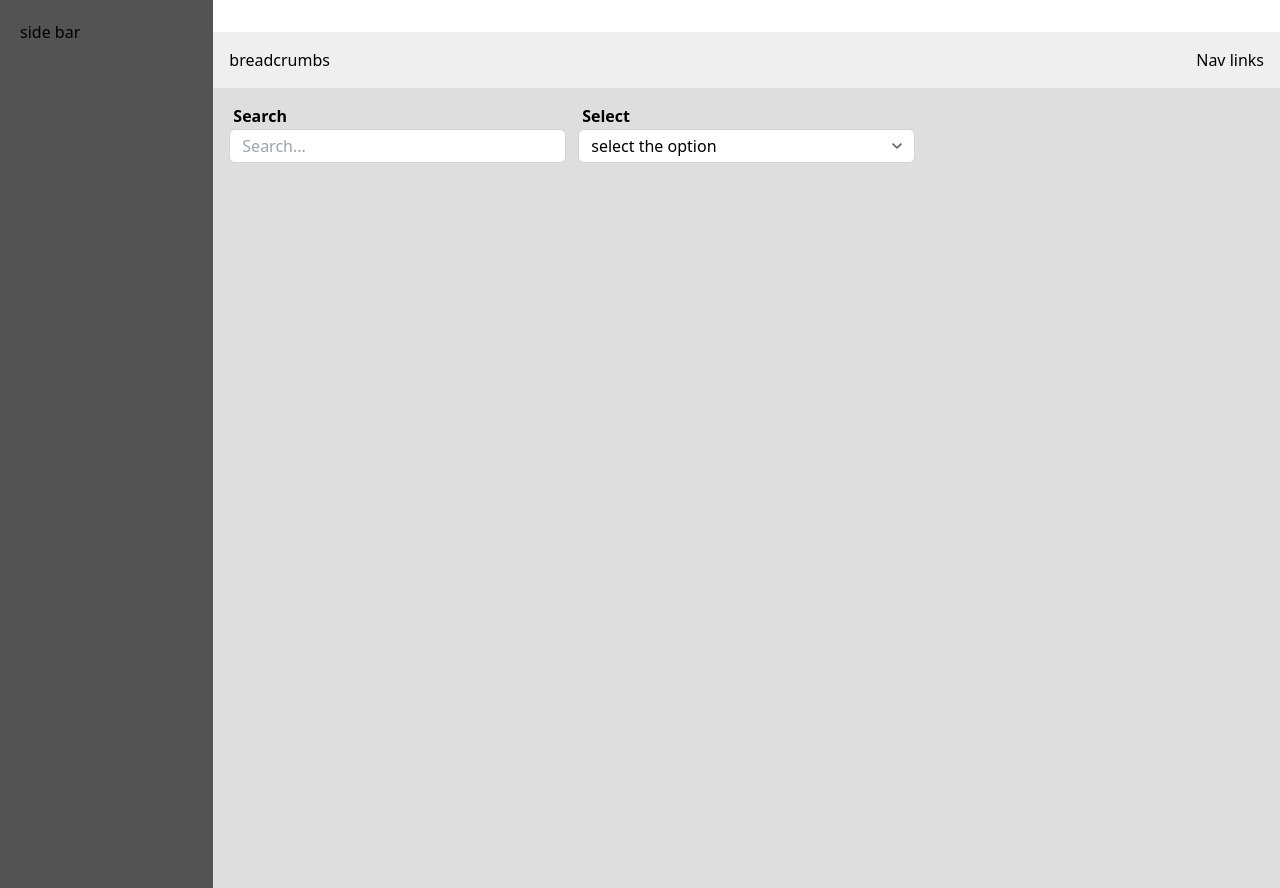
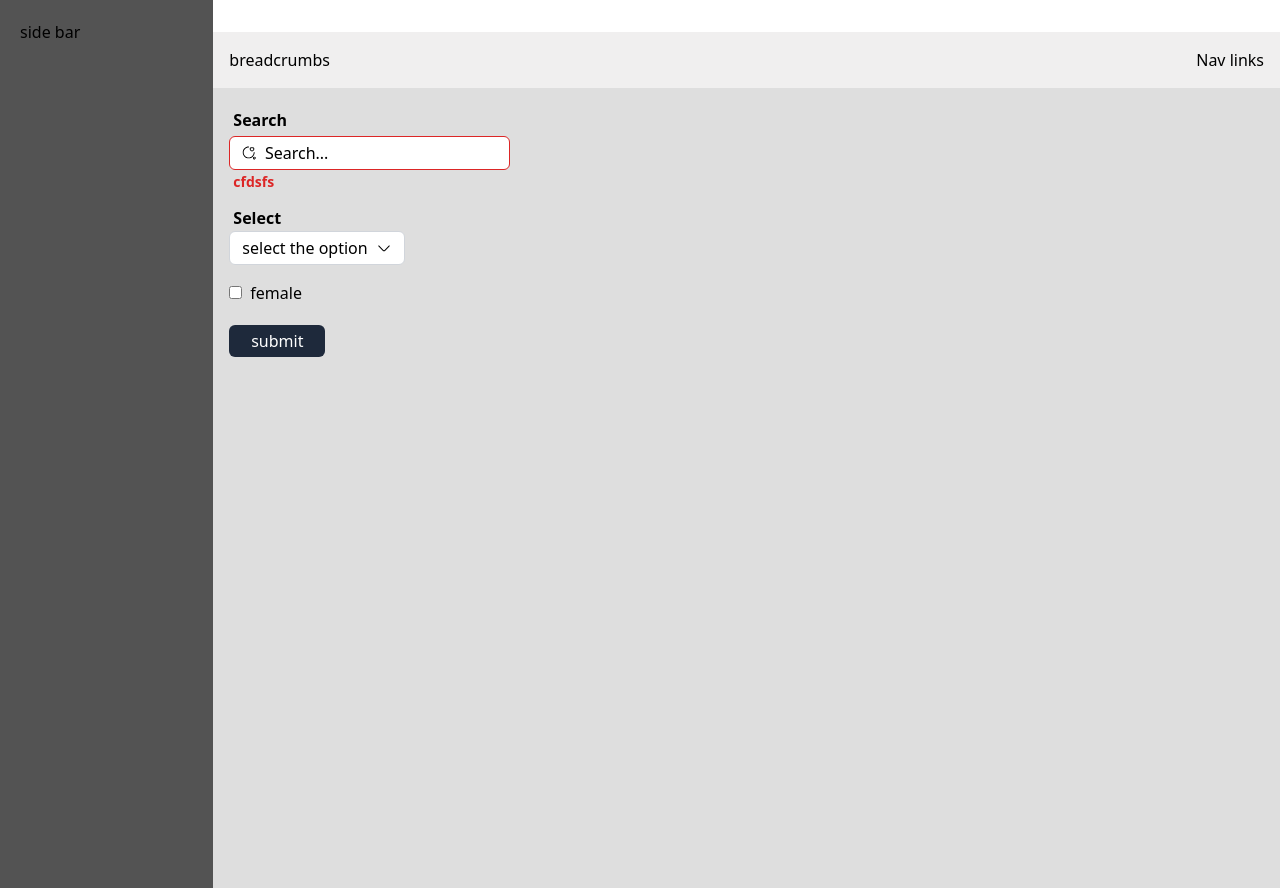
Before and after one commit to fatemehoseinzade/MVC-Screaming-arch, a React (Vite) app: page /panel in a window 1280 px wide. Built offline with nearby package versions, Linux system fonts and the light colour scheme.

Commit message:
complete comp

```diff
--- a/src/components/button/button.tsx
+++ b/src/components/button/button.tsx
@@ -1,6 +1,8 @@
-import { forwardRef } from 'react';
+import clsx from 'clsx';
+import { forwardRef, MouseEventHandler } from 'react';
 
-interface ButtonProps {
+interface ButtonProps
+{
   label: string;
   loading?: boolean;
   size?: 'sm' | 'md' | 'lg';
@@ -8,9 +10,12 @@ interface ButtonProps {
   mode?: 'disable' | 'inside' | 'fill';
   icon?: string;
   iconPosition?: 'right' | 'left';
+  className?: string;
+  onClick?: MouseEventHandler<HTMLButtonElement>;
 }
 
-const Button = forwardRef<HTMLDivElement, ButtonProps>((props, ref) => {
+const Button = forwardRef<HTMLButtonElement, ButtonProps>((props, ref) =>
+{
   const {
     label,
     loading = false,
@@ -19,15 +24,17 @@ const Button = forwardRef<HTMLDivElement, ButtonProps>((props, ref) => {
     mode = 'fill',
     icon,
     iconPosition = 'left',
+    className,
+    onClick,
     ...rest
   } = props;
 
   return (
-    <div ref={ref} className={`btn btn-${color} btn-${size} `} {...rest}>
+    <button ref={ref} className={clsx(`bg-slate-800 text-white rounded-md w-24 h-8`, className)} onClick={onClick} {...rest}>
       {/* {loading && <ClipLoader color={color} loading={loading} size={20} />} */}
       {icon && <img src={icon} alt={label} />}
       {label}
-    </div>
+    </button>
   );
 });
 
--- a/src/components/checkbox/checkbox.tsx
+++ b/src/components/checkbox/checkbox.tsx
@@ -1,12 +1,27 @@
-interface CheckboxProps {
+import clsx from "clsx";
+
+interface CheckboxProps
+{
   label: string;
   value: boolean;
+  readOnly?: boolean;
+  className?: string;
+  disabled?: boolean;
+  onChange?: (val: boolean) => void;
 }
-const Checkbox = (props: CheckboxProps) => {
-  const { label, value } = props;
+const Checkbox = (props: CheckboxProps) =>
+{
+  const { label, value, readOnly = false, disabled = false, className, onChange } = props;
+
+  const onCheck = () =>
+  {
+    if (disabled || readOnly || onChange == null) { return };
+    onChange(!value)
+  }
+
   return (
-    <div className="flex flex-row items-center gap-2">
-      <input type="checkbox" checked={value} className="outline-none" />
+    <div className={clsx("flex flex-row items-center gap-2 cursor-pointer", className)} onClick={onCheck}>
+      <input type="checkbox" checked={value} className={"outline-none"} readOnly={readOnly} disabled={disabled} />
       <p className="text-md font-normal">{label}</p>
     </div>
   );
--- a/src/components/input/input.tsx
+++ b/src/components/input/input.tsx
@@ -1,42 +1,81 @@
-import { ChangeEvent, forwardRef, useState } from 'react';
+import { ChangeEvent, forwardRef } from 'react';
 import clsx from 'clsx';
+import { FieldStatus } from '../../types/global-types';
+import { Icon } from '../../icons';
 
-interface InputProps {
+interface InputProps
+{
   label?: string;
   type?: 'text' | 'number' | 'file';
   placeholder?: string;
   value: string;
-  className?: string;
+  containerClassName?: string;
   readonly?: boolean;
   errorMessage?: string;
   onChange?: (value: string) => void;
+  startIcon?: Icon | JSX.Element;
+  endIcon?: Icon | JSX.Element;
+  status?: FieldStatus;
 }
 
-const Input = forwardRef<HTMLInputElement, InputProps>((props, ref) => {
-  const { label, type = 'text', placeholder, className, readonly, errorMessage, onChange, ...rest } = props;
+const Input = forwardRef<HTMLInputElement, InputProps>((props, ref) =>
+{
+  const {
+    label,
+    type = 'text',
+    placeholder,
+    containerClassName,
+    readonly,
+    errorMessage,
+    onChange,
+    startIcon: StartIcon,
+    endIcon: EndIcon,
+    status = 'default',
+    ...rest
+  } = props;
 
-  const handleChange = (event: ChangeEvent<HTMLInputElement>): void => {
-    if (onChange == null) {
+  const _onChange = (event: ChangeEvent<HTMLInputElement>): void =>
+  {
+    if (onChange == null)
+    {
       return;
     }
     onChange(event.target.value);
   };
 
   return (
-    <div className="flex flex-col" ref={ref}>
-      {label && <label className="ms-1 font-bold mb-[0.5px]">{label}</label>}
+    <div className="flex flex-col">
+
+      {label && <label className="ms-1 font-bold leading-8">{label}</label>}
+
+
+      <div
+        className={clsx(
+          'flex flex-row items-center gap-2 border border-gray-300 bg-white rounded-md px-3 py-1 overflow-hidden',
+          containerClassName,
+          { 'border-red-600': errorMessage }
+        )}
+      >
+        {(StartIcon != null && typeof StartIcon === 'function') && (<StartIcon dimensions={24} />)}
+        {(StartIcon != null && typeof StartIcon !== 'function') && (StartIcon)}
+
         <input
           ref={ref}
           type={type}
           disabled={readonly}
           placeholder={placeholder}
-        className={clsx(className, 'border border-gray-300 rounded-md px-3 py-1 outline-none', {
-          'border-red-600': errorMessage
-        })}
-        onChange={handleChange}
+          className={clsx('w-full leading-6 focus:outline-none bg-transparent autofill:bg-transparent text-start',
+            'text-[--text-default-strong] placeholder:text-[--text-default-placeholder] disabled:text-[--text-disable-placeholder] ')}
+          onChange={_onChange}
           {...rest}
         />
-      <p className="text-red-600 ms-1 text-sm mt-1">{errorMessage}</p>
+
+        {(EndIcon != null && typeof EndIcon === 'function') && (<EndIcon dimensions={24} />)}
+        {(EndIcon != null && typeof EndIcon !== 'function') && (EndIcon)}
+
+      </div>
+
+      <p className="text-red-600 ms-1 text-sm leading-6 font-semibold">{errorMessage}</p>
     </div>
   );
 });
--- a/src/components/select/select.tsx
+++ b/src/components/select/select.tsx
@@ -3,21 +3,25 @@ import { Option } from '../../types/global-types';
 import clsx from 'clsx';
 import Checkbox from '../checkbox/checkbox';
 import { useClickOutside } from '../../hooks/click-outside-element';
-import Input from '../input/input';
-import { useDebounce } from '../../hooks/debounce';
+// import Input from '../input/input';
+// import { useDebounce } from '../../hooks/debounce';
+import { OutlineArrowDown1Icon, OutlineArrowUp1Icon, OutlineCloseIcon } from '../../icons';
 
-interface SelectProps {
+interface SelectProps
+{
   label?: string;
   placeholder?: string;
   options: Array<Option>;
   multi?: boolean;
   readonly?: boolean;
-  className?: string;
+  containerClassname?: string;
   errorMessage?: string;
-  onSelect: Dispatch<SetStateAction<string[]>>;
+  selected: Array<Option>;
+  onSelect: Dispatch<SetStateAction<Array<Option>>>;
 }
 
-const Select = forwardRef<HTMLInputElement, SelectProps>((props, ref) => {
+const Select = forwardRef<HTMLInputElement, SelectProps>((props, ref) =>
+{
   const {
     label,
     placeholder = 'select the option',
@@ -25,67 +29,95 @@ const Select = forwardRef<HTMLInputElement, SelectProps>((props, ref) => {
     options,
     multi = true,
     readonly = false,
-    className,
+    containerClassname,
+    selected,
     onSelect,
     ...rest
   } = props;
 
   const [openDropdown, setOpenDropDown] = useState(false);
-  const [selectedOptions, setSelectedOptions] = useState<Array<Option>>([]);
+  const [selectedOptions, setSelectedOptions] = useState<Array<Option>>(selected);
   // const [searchLabel, setSearchLabel] = useState('');
   // const [searchedOptions, setSearchOptions] = useState<Array<Option>>(options);
 
   const selectRef = useRef<HTMLDivElement>(null);
   useClickOutside(selectRef, () => setOpenDropDown(false));
 
-  const onToggleDropDown = (): void => {
+
+  const onToggleDropDown = (): void =>
+  {
     setOpenDropDown(!openDropdown);
   };
 
-  const isItemSelected = (option: Option): boolean => {
+  const isItemSelected = (option: Option): boolean =>
+  {
     const isSelected = selectedOptions.find((item) => item.value === option.value);
 
-    if (!!isSelected) {
+    if (!!isSelected)
+    {
       return true;
     }
     return false;
   };
 
-  const addItemToList = (option: Option): void => {
-    if (!multi) setSelectedOptions([option]);
-    else setSelectedOptions([...selectedOptions, option]);
-  };
+  const addItemToList = (option: Option): void =>
+  {
 
-  const removeItemFromList = (option?: Option, e?: any): void => {
-    if (e && e.stopPropagation) e.stopPropagation();
-    if (!multi) setSelectedOptions([]);
-    else {
-      const filterdList = selectedOptions.filter((item) => item.value !== option?.value);
-      setSelectedOptions(filterdList);
+    if (!multi)
+    {
+      setSelectedOptions([option]);
+      onSelect([option])
+    }
+    else
+    {
+      setSelectedOptions([...selectedOptions, option]);
+      onSelect([...selectedOptions, option])
     }
   };
 
-  const handleSelect = (option: Option): void => {
-    if (!isItemSelected(option)) {
+  const removeItemFromList = (option?: Option, e?: any): void =>
+  {
+    if (e && e.stopPropagation) e.stopPropagation();
+    if (!multi)
+    {
+      setSelectedOptions([]);
+      onSelect([])
+    }
+    else
+    {
+      const filterdList = selectedOptions.filter((item) => item.value !== option?.value);
+      setSelectedOptions(filterdList);
+      onSelect(filterdList)
+    }
+  };
+
+  const handleSelect = (option: Option): void =>
+  {
+    if (!isItemSelected(option))
+    {
       addItemToList(option);
-    } else if (multi) {
+    } else if (multi)
+    {
       removeItemFromList(option);
     }
   };
 
-  const setSelectValue = (): JSX.Element => {
-    if (selectedOptions.length > 0) {
+  const SelectedOptions = (): JSX.Element =>
+  {
+    if (selectedOptions.length > 0)
+    {
       if (!multi) return <p>{selectedOptions[0].label}</p>;
       else
         return (
           <div className="flex flex-row">
             {selectedOptions.map((option) => (
               <div
-                className="bg-gray-100 px-2 mx-1 flex items-center gap-2"
+                key={option.value}
+                className="bg-gray-100 px-1 mx-1 flex items-center gap-1 rounded-md"
                 onClick={(e) => removeItemFromList(option, e)}
               >
                 <p>{option.label}</p>
-                <img alt="" src={'./assets/svg/close.svg'} />
+                <OutlineCloseIcon dimensions={18} />
               </div>
             ))}
           </div>
@@ -102,21 +134,21 @@ const Select = forwardRef<HTMLInputElement, SelectProps>((props, ref) => {
   // useDebounce(onSearch);
 
   return (
-    <div className="relative flex flex-col min-w-44 " ref={selectRef}>
-      {/* Title */}
+    <div className="relative flex flex-col min-w-44" ref={selectRef}>
+
       {label && <label className="ms-1 font-bold mb-[0.5px]">{label}</label>}
-      {/* Main Part */}
+
+
       <div
         className={clsx(
           'w-full flex flex-row justify-between items-center bg-white border border-gray-300 rounded-md px-3 py-1 cursor-pointer',
-          {
-            'border-red-600 bg-red-50': errorMessage
-          }
+          containerClassname,
+          { 'border-red-600 bg-red-50': errorMessage }
         )}
         onClick={onToggleDropDown}
       >
-        <div className="flex flex-row gap-1 ">
-          {setSelectValue()}
+        <div className="flex flex-row gap-1">
+          {SelectedOptions()}
 
           {/* <input
             value={searchLabel}
@@ -124,6 +156,7 @@ const Select = forwardRef<HTMLInputElement, SelectProps>((props, ref) => {
             className="outline-none border-none p-0"
           /> */}
         </div>
+
         {multi ? (
           // <div className="flex flex-row items-center divide-x">
           //   {selectedOptions.length > 0 && (
@@ -132,34 +165,37 @@ const Select = forwardRef<HTMLInputElement, SelectProps>((props, ref) => {
           //     </div>
           //   )}
 
-          <img alt="" src={'/assets/svg/arrow-bottom.svg'} className={clsx({ 'rotate-180': openDropdown })} />
+          <>
+            {openDropdown ? <OutlineArrowUp1Icon /> : <OutlineArrowDown1Icon />}
+          </>
+          // </div>
         ) : (
-          // </div>
           selectedOptions.length > 0 && (
-            <div className="w-3" onClick={() => removeItemFromList()}>
-              <img alt="" src={'./assets/svg/close.svg'} />
-            </div>
+            <OutlineCloseIcon dimensions={20} onClick={() => removeItemFromList()} />
           )
         )}
       </div>
-      {/* Dropdown */}
+
+
       {openDropdown && (
         <div className="absolute top-14 flex flex-col w-full bg-white border border-gray-300 rounded-md mt-1 overflow-y-scroll max-h-32 scroll-smooth no-scrollbar overflow-x-hidden">
-          {options.map((option, index) => {
+          {options.map((option, index) =>
+          {
             return (
               <div
+                key={option.value}
                 className={clsx('px-3 py-1 cursor-pointer hover:scale-[1.01] hover:bg-gray-100', {
                   'border-b border-gray-200': index != options.length - 1
-                })}
+                }, isItemSelected(option) && 'bg-gray-100')}
                 onClick={() => handleSelect(option)}
               >
-                {!multi ? option.label : <Checkbox value={isItemSelected(option)} label={option.label} />}
+                {!multi ? option.label : <Checkbox value={isItemSelected(option)} label={option.label} readOnly />}
               </div>
             );
           })}
         </div>
       )}
-      {/* Error Handling */}
+
       <p className="text-red-600 ms-1 text-sm mt-1">{errorMessage}</p>
     </div>
   );
--- a/src/components/topbar/topbar.tsx
+++ b/src/components/topbar/topbar.tsx
@@ -1,10 +1,9 @@
-import Button from '../button/button';
 
-const Topbar = () => {
+const Topbar = () =>
+{
   return (
     <div className="w-full grid grid-cols-4 gap-4 bg-white justify-between items-center p-4">
       <div className="flex flex-row justify-around items-center">
-        <Button label={''} />
       </div>
     </div>
   );
--- /dev/null
+++ b/src/icons/index.tsx
@@ -0,0 +1,59 @@
+import { SVGAttributes } from "react";
+
+export interface IconProps extends SVGAttributes<SVGElement>
+{
+    dimensions?: number;
+}
+
+export type Icon = (props: IconProps) => JSX.Element;
+
+const defaultDimension = 16;
+
+export const OutlineCloseIcon = ({ dimensions = defaultDimension, ...rest }: IconProps): JSX.Element =>
+{
+    return (
+        <svg viewBox='0 0 52 52' width={dimensions} height={dimensions} {...rest}>
+            <path d='M36.3417 17.9567L17.9569 36.3414C17.3288 36.9696 16.287 36.9696 15.6588 36.3414C15.0307 35.7133 15.0307 34.6715 15.6588 34.0433L34.0436 15.6586C34.6717 15.0304 35.7135 15.0304 36.3417 15.6586C36.9698 16.2867 36.9698 17.3285 36.3417 17.9567Z' />
+            <path d='M36.3417 36.3414C35.7135 36.9696 34.6717 36.9696 34.0436 36.3414L15.6588 17.9567C15.0307 17.3285 15.0307 16.2867 15.6588 15.6586C16.287 15.0304 17.3288 15.0304 17.9569 15.6586L36.3417 34.0433C36.9698 34.6715 36.9698 35.7133 36.3417 36.3414Z' />
+        </svg>
+    )
+}
+
+export const OutlineSearchFavoriteIcon = ({ dimensions = defaultDimension, ...rest }: IconProps): JSX.Element =>
+{
+    return (
+        <svg viewBox='0 0 52 52' width={dimensions} height={dimensions} {...rest}>
+            <path d='M23.833 44.9585C12.1763 44.9585 2.70801 35.4902 2.70801 23.8335C2.70801 12.1768 12.1763 2.7085 23.833 2.7085C24.7213 2.7085 25.458 3.44516 25.458 4.3335C25.458 5.22183 24.7213 5.9585 23.833 5.9585C13.9747 5.9585 5.95801 13.9752 5.95801 23.8335C5.95801 33.6918 13.9747 41.7085 23.833 41.7085C33.6913 41.7085 41.708 33.6918 41.708 23.8335C41.708 22.9452 42.4447 22.2085 43.333 22.2085C44.2213 22.2085 44.958 22.9452 44.958 23.8335C44.958 35.4902 35.4897 44.9585 23.833 44.9585Z' />
+            <path d='M35.75 20.6702C33.7567 20.6702 29.12 18.2436 27.69 13.7802C26.715 10.7252 27.8417 6.7169 31.3734 5.56857C32.89 5.07023 34.4717 5.30857 35.7284 6.11023C36.9634 5.30857 38.5884 5.0919 40.105 5.56857C43.6367 6.7169 44.785 10.7252 43.7884 13.7802C42.38 18.3302 37.505 20.6702 35.75 20.6702ZM30.7884 12.8052C31.785 15.9469 35.165 17.3769 35.7717 17.4419C36.465 17.3769 39.78 15.7736 40.69 12.8269C41.1884 11.2452 40.69 9.20857 39.1084 8.68857C38.4367 8.4719 37.5267 8.6019 37.0934 9.23023C36.79 9.68524 36.3134 9.94523 35.7717 9.9669C35.2734 9.98857 34.7317 9.72857 34.4284 9.29523C33.93 8.58023 33.02 8.4719 32.37 8.6669C30.81 9.1869 30.29 11.2236 30.7884 12.8052Z' />
+            <path d='M43.6797 49.3783C43.5064 49.3783 43.333 49.3567 43.1814 49.335C42.163 49.205 40.3214 48.5117 39.2814 45.4133C38.7397 43.7883 38.9347 42.1633 39.823 40.9283C40.7114 39.6933 42.2064 39 43.918 39C46.128 39 47.8614 39.845 48.6414 41.34C49.4214 42.835 49.2047 44.7417 47.9697 46.5833C46.4314 48.9017 44.763 49.3783 43.6797 49.3783ZM42.3797 44.395C42.748 45.5217 43.268 46.085 43.6147 46.1283C43.9614 46.1717 44.6114 45.76 45.283 44.785C45.9114 43.8533 45.9547 43.1817 45.803 42.8783C45.6514 42.575 45.0447 42.25 43.918 42.25C43.2464 42.25 42.748 42.4667 42.4664 42.835C42.2064 43.2033 42.163 43.7667 42.3797 44.395Z' />
+        </svg>
+    );
+};
+
+export const OutlineArrowBottomIcon = ({ dimensions = defaultDimension, ...rest }: IconProps): JSX.Element =>
+{
+    return (
+        <svg viewBox='0 0 52 52' width={dimensions} height={dimensions} {...rest}>
+            <path d='M26 40.625C22.9233 40.625 20.1067 38.675 18.07 35.1433L12.285 25.1117C10.2267 21.58 9.96668 18.1783 11.505 15.5133C13.0433 12.8483 16.1417 11.375 20.215 11.375H31.785C35.8583 11.375 38.9567 12.8483 40.495 15.5133C42.0333 18.1783 41.7517 21.6017 39.715 25.1333L33.93 35.165C31.8933 38.675 29.0767 40.625 26 40.625ZM20.215 14.625C17.3333 14.625 15.2533 15.5133 14.3217 17.1383C13.3683 18.7633 13.65 21.0167 15.08 23.4867L20.865 33.5183C22.295 36.01 24.115 37.375 25.9783 37.375C27.8417 37.375 29.6617 36.01 31.0917 33.5183L36.8767 23.4867C38.3067 20.995 38.5883 18.7417 37.6567 17.1167C36.725 15.4917 34.6233 14.6033 31.7633 14.6033H20.215V14.625Z' />
+        </svg>
+    );
+};
+
+
+export const OutlineArrowUp1Icon = ({ dimensions = defaultDimension, ...rest }: IconProps): JSX.Element =>
+{
+    return (
+        <svg viewBox='0 0 52 52' width={dimensions} height={dimensions} {...rest}>
+            <path d='M43.1603 34.2333C42.7486 34.2333 42.337 34.0817 42.012 33.7567L27.8853 19.63C26.8453 18.59 25.1553 18.59 24.1153 19.63L9.98862 33.7567C9.36029 34.385 8.32029 34.385 7.69195 33.7567C7.06362 33.1283 7.06362 32.0883 7.69195 31.46L21.8186 17.3333C24.1153 15.0367 27.8636 15.0367 30.182 17.3333L44.3086 31.46C44.937 32.0883 44.937 33.1283 44.3086 33.7567C43.9836 34.06 43.572 34.2333 43.1603 34.2333Z' />
+        </svg>
+    );
+};
+
+export const OutlineArrowDown1Icon = ({ dimensions = defaultDimension, ...rest }: IconProps): JSX.Element =>
+{
+    return (
+        <svg viewBox='0 0 52 52' width={dimensions} height={dimensions} {...rest}>
+            <path d='M26.0003 36.3999C24.4836 36.3999 22.967 35.8149 21.8186 34.6666L7.69195 20.5399C7.06362 19.9116 7.06362 18.8716 7.69195 18.2432C8.32029 17.6149 9.36029 17.6149 9.98862 18.2432L24.1153 32.3699C25.1553 33.4099 26.8453 33.4099 27.8853 32.3699L42.012 18.2432C42.6403 17.6149 43.6803 17.6149 44.3086 18.2432C44.937 18.8716 44.937 19.9116 44.3086 20.5399L30.182 34.6666C29.0336 35.8149 27.517 36.3999 26.0003 36.3999Z' />
+        </svg>
+    );
+};
--- a/src/modules/dashboard/dashboard-page.tsx
+++ b/src/modules/dashboard/dashboard-page.tsx
@@ -1,18 +1,38 @@
 import { useState } from 'react';
 import Input from '../../components/input/input';
 import Select from '../../components/select/select';
+import { OutlineSearchFavoriteIcon } from '../../icons';
+import Button from '../../components/button/button';
+import Checkbox from '../../components/checkbox/checkbox';
+import { Option } from '../../types/global-types';
 
-const DashboardPage = () => {
+const DashboardPage = () =>
+{
   const [value, setValue] = useState('');
   const [radio, setRadio] = useState('2');
-  const [selected, setSelected] = useState<Array<string>>([]);
+  const [selected, setSelected] = useState<Array<Option>>([]);
+  const [gender, setGender] = useState(false);
+
+  const onSubmit = (): void =>
+  {
+    console.log(value, selected)
+  }
+
   return (
-    <div className="grid grid-cols-3 gap-3">
-      <Input label="Search" className="grid-col-4" placeholder={'Search...'} value={value} onChange={setValue} />
+    <div className="flex flex-col gap-3 items-start">
+      <Input
+        label="Search"
+        containerClassName="grid-col-2"
+        placeholder={'Search...'}
+        errorMessage='cfdsfs'
+        value={value}
+        onChange={setValue}
+        startIcon={<OutlineSearchFavoriteIcon dimensions={16} />}
+      />
       <Select
         label="Select "
         className="grid-col-4"
-        value={selected}
+        selected={selected}
         onSelect={setSelected}
         options={[
           { label: '1', value: '1' },
@@ -30,6 +50,8 @@ const DashboardPage = () => {
         ]}
         onSelect={setRadio}
       /> */}
+      <Checkbox label={'female'} value={gender} onChange={() => setGender(!gender)} className="mb-2" />
+      <Button label={'submit'} onClick={onSubmit} className="mb-2" />
     </div>
   );
 };
--- a/src/types/global-types.ts
+++ b/src/types/global-types.ts
@@ -1,4 +1,7 @@
-export interface Option {
+export interface Option
+{
   label: string;
   value: string;
 }
+
+export type FieldStatus = 'success' | 'error' | 'warning' | 'disabled' | 'default';
```
Lines whose indentation alone changed are shown as unchanged.
